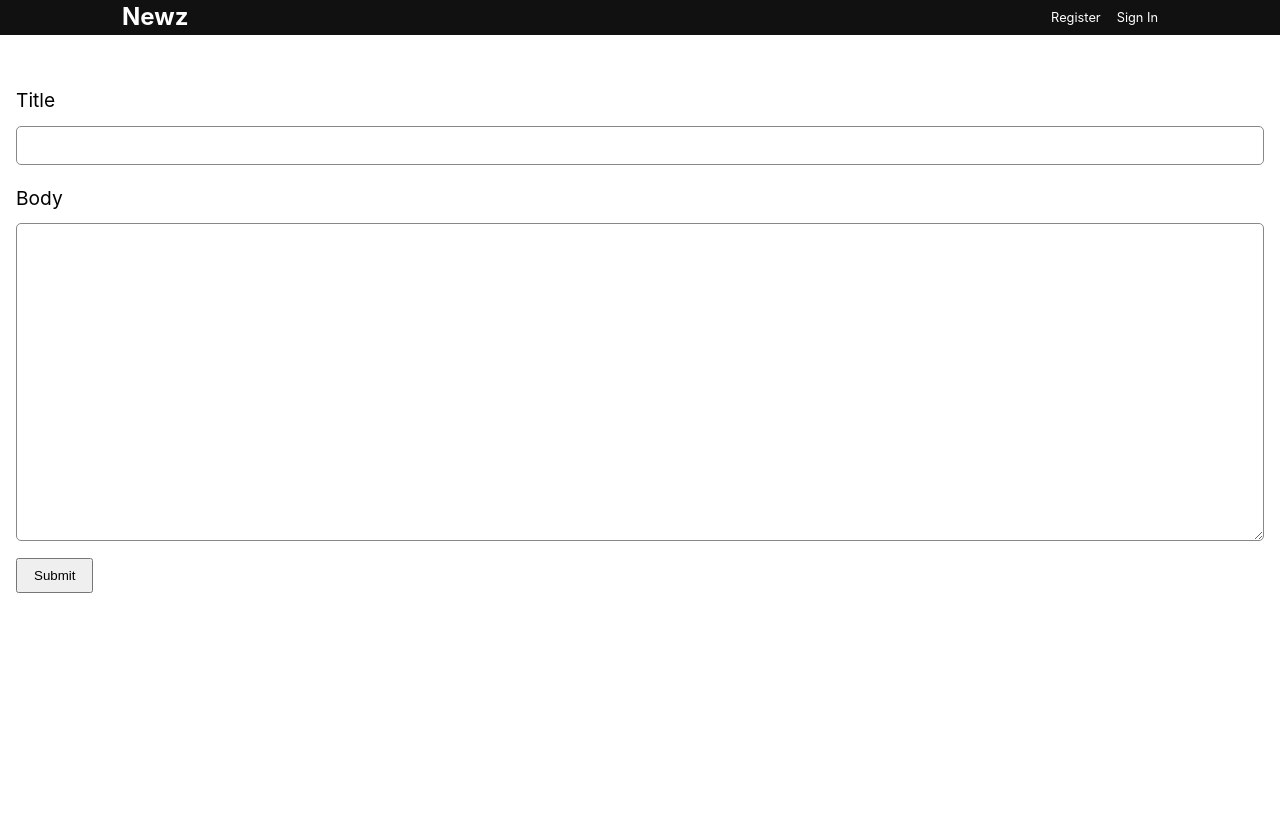
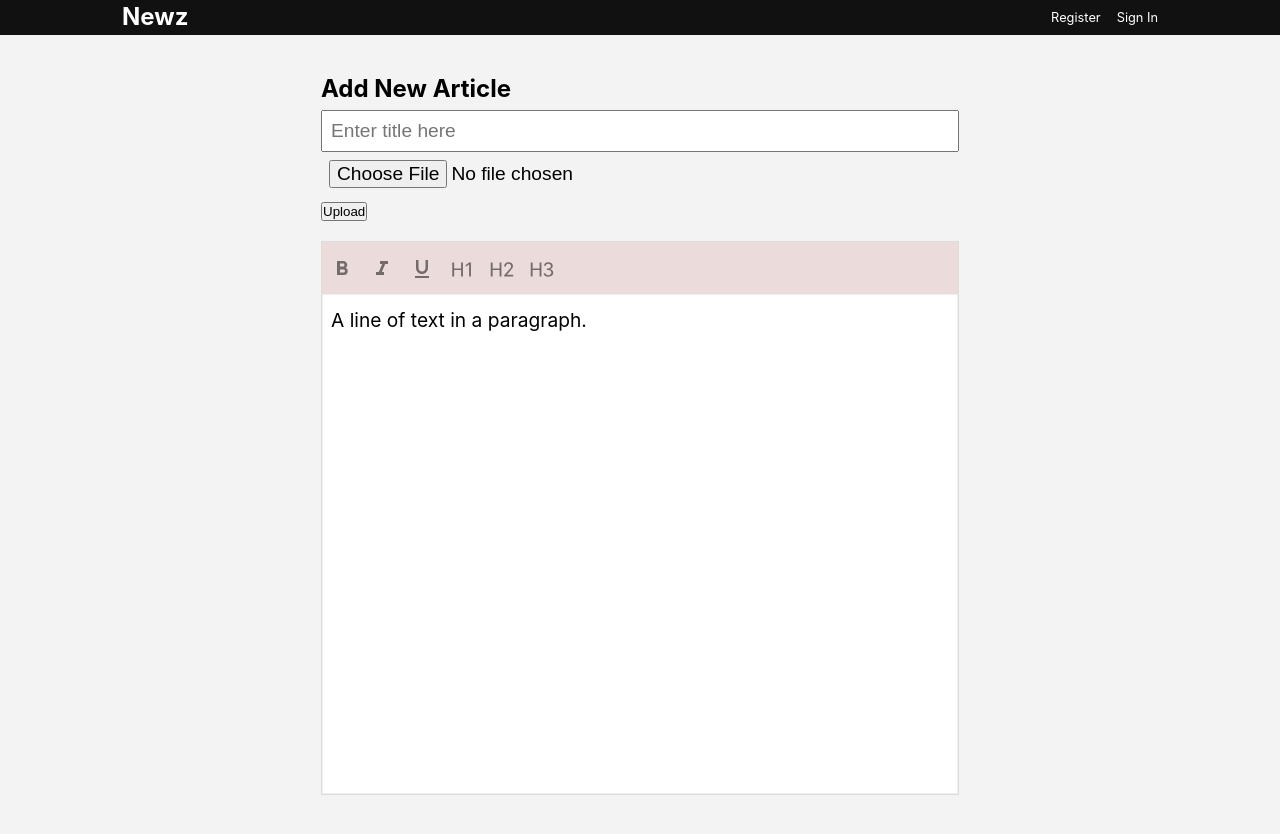
Before and after one commit to fayax555/news-app, a Next.js app: page /admin/dashboard/write in a window 1280 px wide. Before the commit the page ends 800 px from the top, so only its background shows below. Built offline with nearby package versions, Linux system fonts and the light colour scheme.

Commit message:
refactoringa, adding upload image

```diff
--- a/components/Dashboard/SlateEditor/SlateEditor.tsx
+++ b/components/Dashboard/SlateEditor/SlateEditor.tsx
@@ -1,7 +1,7 @@
 import { FC, useCallback, useMemo, useState } from 'react';
-import { createEditor, BaseEditor, Descendant, Editor, Element } from 'slate';
+import { createEditor, BaseEditor, Descendant, Editor } from 'slate';
 import { Slate, Editable, withReact, ReactEditor } from 'slate-react';
-import { CustomEditor, Leaf, renderElement, TextFormat } from './SlateHelpers';
+import { CustomEditor, Leaf, renderElement, TextFormat, BlockType } from './SlateHelpers';
 import Toolbar from './Toolbar';
 import { EditorWrap, Wrap } from './EditorStyles';
 import { withHistory } from 'slate-history';
@@ -16,7 +16,6 @@ type CustomElement = {
   children: CustomText[];
 };
 
-type BlockType = 'paragraph' | 'code' | 'h1' | 'h2' | 'h3' | null;
 type CustomText = { text: string };
 
 declare module 'slate' {
--- a/components/Dashboard/SlateEditor/Toolbar.tsx
+++ b/components/Dashboard/SlateEditor/Toolbar.tsx
@@ -10,18 +10,18 @@ import { BsTypeH1, BsTypeH2, BsTypeH3 } from 'react-icons/bs';
 
 const ToolbarWrap = styled.div`
   padding-top: 0.55rem;
-  background-color: #ddd;
+  background-color: #ebdbdb;
+`;
 
-  > * {
+const Icon = styled.i<{ isActive: boolean }>`
   cursor: pointer;
   font-size: 1.5rem;
   font-weight: bold;
   margin: 0 0.5rem;
-    opacity: 0.5;
+  opacity: ${(props) => (props.isActive ? 1 : 0.5)};
 
   &:hover {
     opacity: 1;
-    }
   }
 `;
 
@@ -53,35 +53,29 @@ const Toolbar: FC<Props> = ({ editor, activeMarks }) => {
       }}
     >
       {formatInlineData.map((data) => (
-        <i
+        <Icon
           key={data.formatType}
-          style={{
-            opacity: activeMarks.includes(data.formatType) ? 1 : 0.5,
-          }}
+          isActive={activeMarks.includes(data.formatType)}
           onMouseDown={(e) => {
             e.preventDefault();
             toggleMark(editor, data.formatType as TextFormat);
           }}
         >
           {data.icon}
-        </i>
+        </Icon>
       ))}
 
       {formatBlockData.map((data) => (
-        <i
+        <Icon
           key={data.formatType}
-          style={{
-            opacity: isBlockActive(editor, data.formatType as BlockType)
-              ? 1
-              : 0.5,
-          }}
+          isActive={isBlockActive(editor, data.formatType as BlockType)}
           onMouseDown={(e) => {
             e.preventDefault();
             toggleBlock(editor, data.formatType as BlockType);
           }}
         >
           {data.icon}
-        </i>
+        </Icon>
       ))}
     </ToolbarWrap>
   );
--- a/pages/admin/dashboard/write.tsx
+++ b/pages/admin/dashboard/write.tsx
@@ -1,15 +1,58 @@
-import { FC } from 'react';
-import Editor from 'components/Dashboard/Editor';
+import dynamic from 'next/dynamic';
+import styled from 'styled-components';
 import Layout from 'components/Layout/Layout';
 
-interface Props {}
+const EditorFormWrap = styled.div`
+  background-color: #f3f3f3;
+  min-height: 100vh;
+`;
 
-const Write: FC<Props> = () => {
+const EditorForm = styled.div`
+  max-width: 670px;
+  padding: 1rem;
+  margin: auto;
+
+  > div:first-child {
+    padding: 1rem 0;
+
+    input {
+      width: 100%;
+      font-size: 1.2rem;
+      display: block;
+      padding: 0.5rem;
+    }
+  }
+`;
+
+const SlateWithNoSSR = dynamic(
+  () => import('components/Dashboard/SlateEditor/SlateEditor'),
+  { ssr: false }
+);
+
+const fileInputHandler = (e: any) => {
+  console.log(e.target.files[0]);
+};
+
+const fileUploadHandler = (e: any) => {
+  console.log('');
+};
+
+const IndexPage = () => {
   return (
     <Layout title='Add New Article'>
-      <Editor />
+      <EditorFormWrap>
+        <EditorForm>
+          <div>
+            <h2>Add New Article</h2>
+            <input type='text' placeholder='Enter title here' />
+            <input type='file' onChange={fileInputHandler} />
+            <button onClick={fileUploadHandler}>Upload</button>
+          </div>
+          <SlateWithNoSSR />
+        </EditorForm>
+      </EditorFormWrap>
     </Layout>
   );
 };
 
-export default Write;
+export default IndexPage;
```
Also changed, not shown: pages/slate.tsx (deleted, +0 -48 lines). Lines whose indentation alone changed are shown as unchanged.
